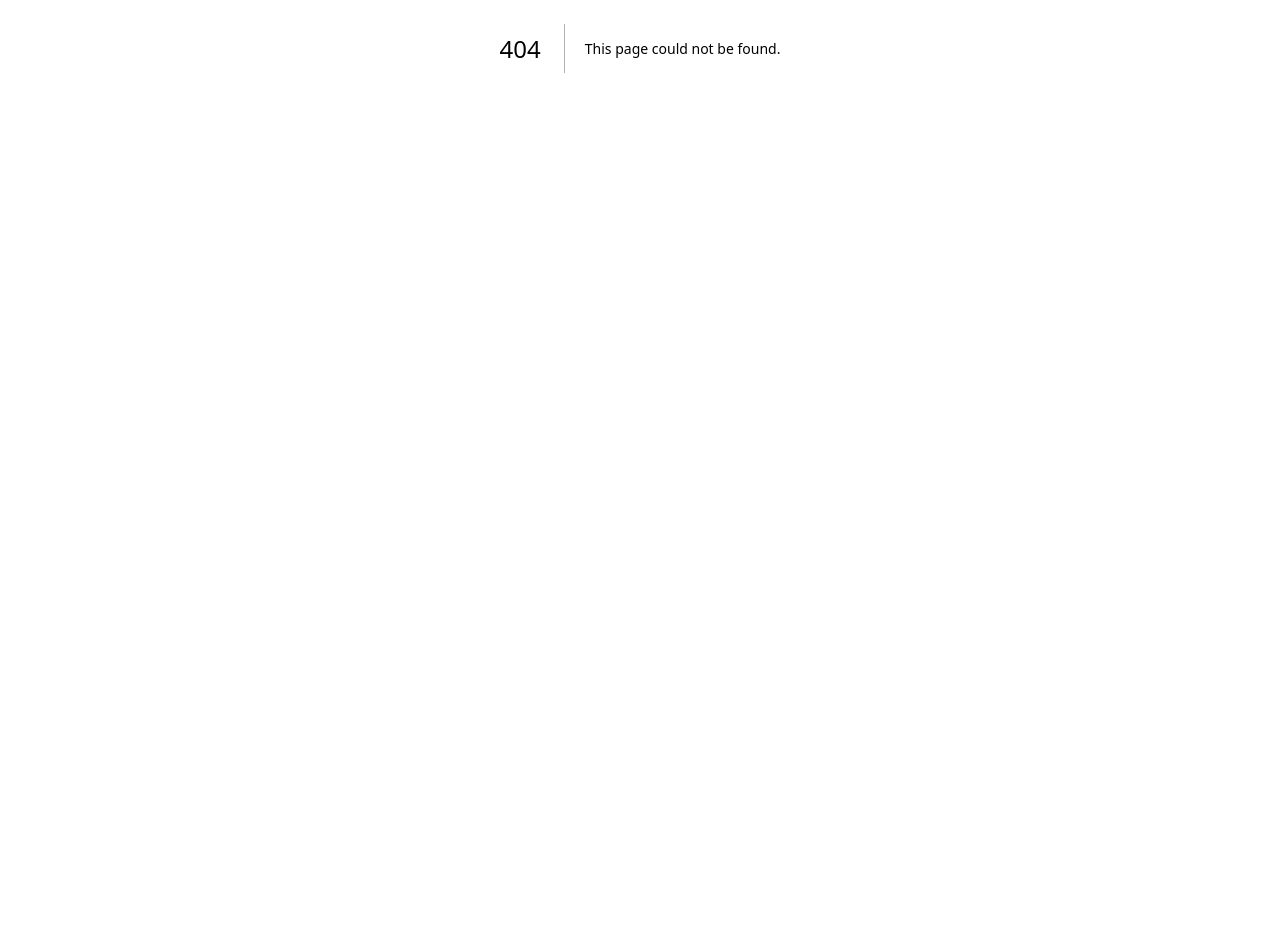
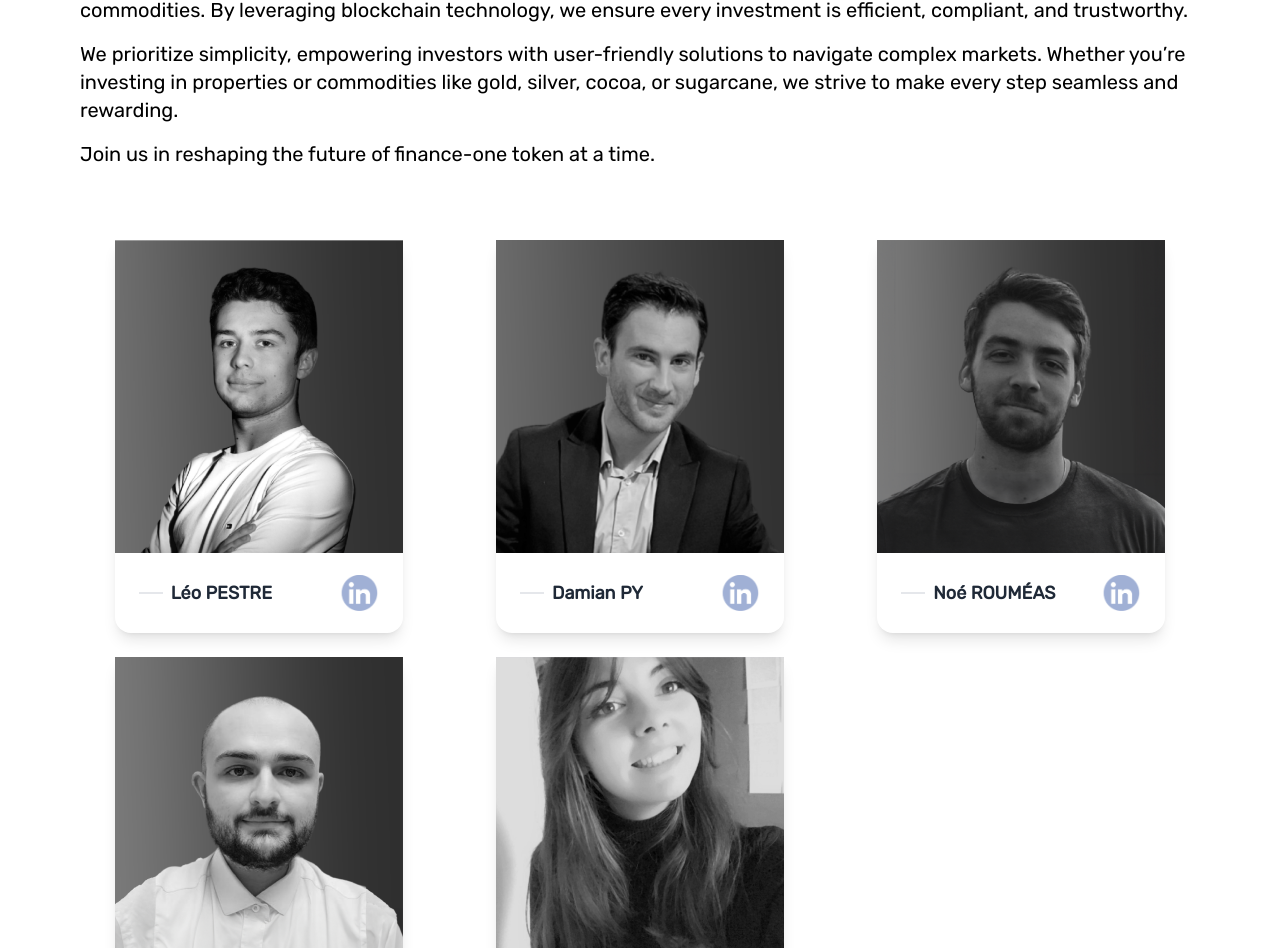
Before and after one commit to bim-finance-org/tokeshare, a Next.js app: page /about in a window 1280 px wide. Before the commit this address had no page. Shown: the part 352-1300 px from the top of the page. Before the commit the page ends 800 px from the top, so only its background shows below. Built offline with nearby package versions, Linux system fonts and the light colour scheme; a web font is replaced by a local one.

Commit message:
Create About Page

```diff
--- /dev/null
+++ b/app/about/page.tsx
@@ -0,0 +1,33 @@
+import React from "react";
+import NavBar from "../components/NavBar";
+import Footer from "../components/Footer";
+import PersonalCard from "../components/PersonalCard";
+import teamData from "../data/teamData";
+
+const Page = () => {
+  return (
+    <div>
+      <NavBar />
+      <div className="mt-20 bg-white">
+        <div className="p-20">
+          <h1 className="text-3xl text-color4 font-bold mb-6">Empowering Investments with Values</h1>
+          <p className="mb-4 text-xl text-color3">At Tokeshare, we believe in democratizing investment access through the transformative power of tokenization. Our mission is to bridge the gap between global investors and the untapped opportunities of the Latin American market, fostering inclusivity and transparency in every transaction.</p>
+          <p className="mb-4 text-xl text-color3">Driven by innovation, security, and sustainability, Tokeshare offers access to fractional ownership of real estate and commodities. By leveraging blockchain technology, we ensure every investment is efficient, compliant, and trustworthy.</p>
+          <p className="mb-4 text-xl text-color3">We prioritize simplicity, empowering investors with user-friendly solutions to navigate complex markets. Whether you’re investing in properties or commodities like gold, silver, cocoa, or sugarcane, we strive to make every step seamless and rewarding.</p>
+          <p className="mb-8 text-xl text-color3">Join us in reshaping the future of finance-one token at a time.</p>
+        </div>
+
+        <div className="bg-color1 px-20 mt-6">
+          <div className="grid grid-cols-1 md:grid-cols-2 lg:grid-cols-3 gap-6 justify-items-center transform -translate-y-16">
+            {teamData.map((member, index) => (
+              <PersonalCard key={index} {...member} />
+            ))}
+          </div>
+        </div>
+      </div>
+      <Footer />
+    </div>
+  );
+};
+
+export default Page;
--- /dev/null
+++ b/app/components/PersonalCard.tsx
@@ -0,0 +1,27 @@
+import React from "react";
+
+interface PersonalCardProps {
+  firstName: string;
+  lastName: string;
+  linkedin: string;
+  image: string;
+}
+
+const PersonalCard: React.FC<PersonalCardProps> = ({ firstName, lastName, linkedin, image }) => {
+  return (
+    <div className="w-72 bg-color1 rounded-b-2xl shadow-lg flex flex-col items-center">
+      <img src={image} alt="Profile Picture" className="w-full h-full object-cover" />
+      <div className="flex justify-between items-center w-full h-16 px-6 py-10">
+        <div className="flex items-center">
+          <div className="border-t-2 border-color4 w-6 mr-2"></div>
+          <p className="text-lg font-semibold text-gray-800">{firstName + " " + lastName}</p>
+        </div>
+        <a href={linkedin} target="_blank" rel="noopener noreferrer" className="flex items-center">
+          <img src="/icons/linkedinIcon.png" alt="Linkedin Icon" className="w-10 h-10 object-contain" />
+        </a>
+      </div>
+    </div>
+  );
+};
+
+export default PersonalCard;
--- /dev/null
+++ b/app/data/teamData.js
@@ -0,0 +1,33 @@
+const teamData = [
+  {
+    firstName: "Léo",
+    lastName: "PESTRE",
+    linkedin: "https://www.linkedin.com/in/",
+    image: "/images/pic-leo.png",
+  },
+  {
+    firstName: "Damian",
+    lastName: "PY",
+    linkedin: "https://www.linkedin.com/in/",
+    image: "/images/pic-damian.png",
+  },
+  {
+    firstName: "Noé",
+    lastName: "ROUMÉAS",
+    linkedin: "https://www.linkedin.com/in/",
+    image: "/images/pic-noe.png",
+  },
+  {
+    firstName: "Kylian",
+    lastName: "BEDOUET",
+    linkedin: "https://www.linkedin.com/in/",
+    image: "/images/pic-kylian.png",
+  },
+  {
+    firstName: "Cynthia",
+    lastName: "RENAUDIN",
+    linkedin: "https://www.linkedin.com/in/",
+    image: "/images/pic-cynthia.png",
+  },
+];
+module.exports = teamData;
```
